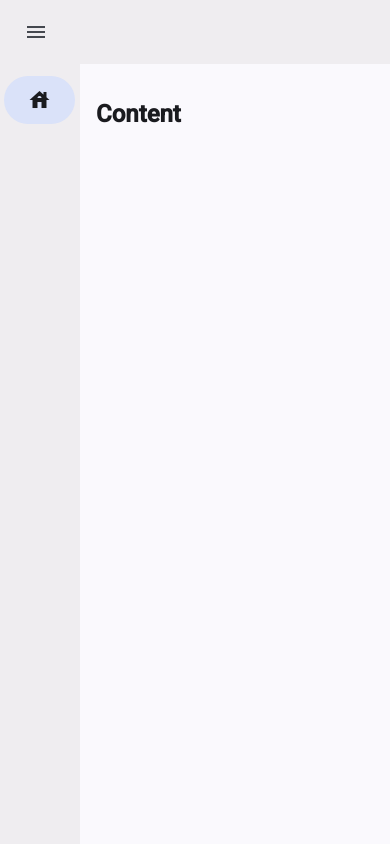
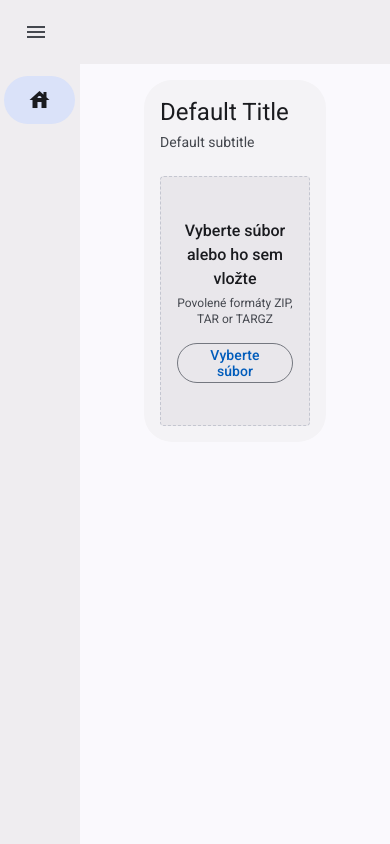
Before and after one commit to TarasHamkalo/ux-plagdet, an Angular app: page / in a window 390 px wide. Built offline with nearby package versions, Linux system fonts and the light colour scheme.

Commit message:
feat(pages): add upload dataset page

```diff
--- a/src/app/home/home.component.css
+++ b/src/app/home/home.component.css
@@ -10,13 +10,36 @@
 }
 
 .rail {
-  width: 5rem;
+  width: 80px;
 }
 
 .expanded {
-  width: 20rem;
+  width: 320px;
 }
 
 mat-sidenav-content {
-  padding: 1rem;
+  padding-top: 1rem;
+  padding-left: 12rem;
+  padding-right: 12rem;
 }
+
+@media (max-width: 1200px) {
+  .mat-sidenav-content {
+    padding-left: 8rem;
+    padding-right: 8rem;
+  }
+}
+
+@media (max-width: 840px) {
+  .mat-sidenav-content {
+    padding-left: 6rem;
+    padding-right: 6rem;
+  }
+}
+
+@media (max-width: 640px) {
+  .mat-sidenav-content {
+    padding-left: 4rem;
+    padding-right: 4rem;
+  }
+}
--- a/src/app/home/home.component.html
+++ b/src/app/home/home.component.html
@@ -10,7 +10,8 @@
   </mat-sidenav>
 
   <mat-sidenav-content>
-    <h2>Content</h2>
+<!--    <h2>Content</h2>-->
+    <app-upload-dataset></app-upload-dataset>
   </mat-sidenav-content>
 
 </mat-sidenav-container>
--- a/src/app/home/home.component.ts
+++ b/src/app/home/home.component.ts
@@ -1,12 +1,13 @@
 import {Component, signal} from '@angular/core';
 import {MatSidenav, MatSidenavContainer, MatSidenavContent} from "@angular/material/sidenav";
 import {NavListComponent} from "../components/nav-list/nav-list.component";
+import {UploadDatasetComponent} from "../pages/upload-dataset/upload-dataset.component";
 
 // Combines side navigation-gen and content
 @Component({
   selector: 'app-home',
   imports: [
-    MatSidenav, MatSidenavContainer, MatSidenavContent, NavListComponent
+    MatSidenav, MatSidenavContainer, MatSidenavContent, NavListComponent, UploadDatasetComponent
   ],
   templateUrl: './home.component.html',
   styleUrl: './home.component.css'
--- /dev/null
+++ b/src/app/pages/upload-dataset/upload-dataset.component.html
@@ -0,0 +1,3 @@
+<app-titled-surface>
+  <app-file-upload-dnd/>
+</app-titled-surface>
```
Also changed, not shown: src/app/pages/upload-dataset/upload-dataset.component.ts (added, +16 -0 lines), src/app/pages/upload-dataset/upload-dataset.component.css (added), 1 other file (tests, documents, lock files or other folders).
